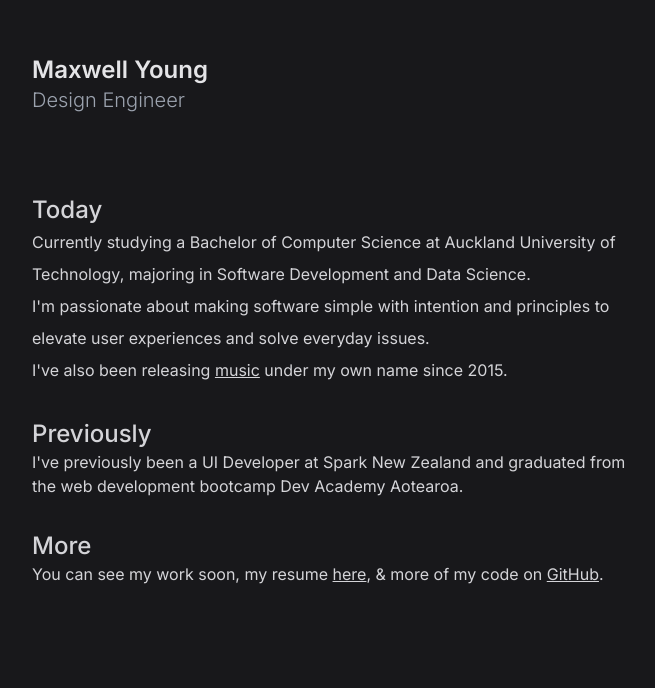
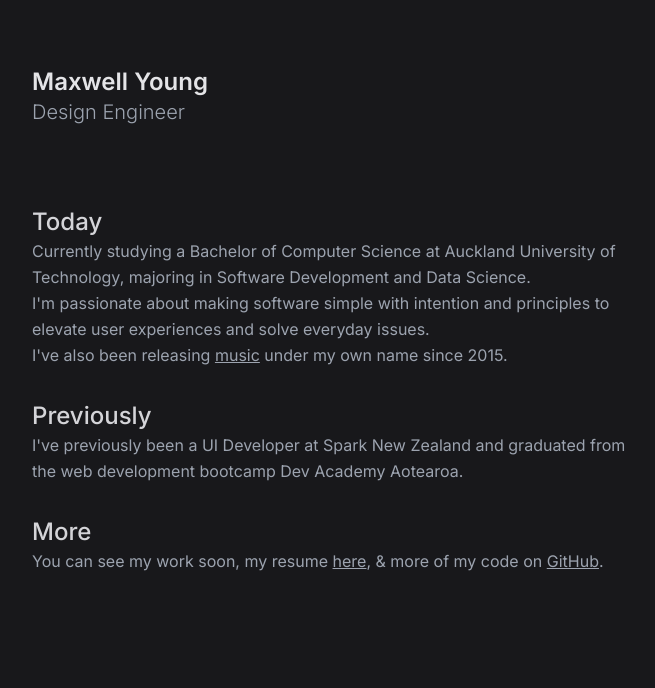
Before and after one commit to maxwellyoung/dev.maxwellyoung.info, a Next.js app: page / in a window 1280 px wide. Shown: the part 112-800 px from the top of the page, without its empty margins (304-959 px from the left). Built offline with nearby package versions, Linux system fonts and the light colour scheme.

Commit message:
text colour change

```diff
--- a/src/app/page.tsx
+++ b/src/app/page.tsx
@@ -15,19 +15,20 @@ export default function Home() {
             <p className="text-xl font-light text-gray-400">Design Engineer</p>
           </header>
 
-          <div className="leading-loose">
+          <div className="leading-relaxed">
             <h2 className="text-2xl font-medium">Today</h2>
-            <p>
+            <div></div>
+            <p className="text-gray-400">
               Currently studying a Bachelor of Computer Science at Auckland
               University of Technology, majoring in Software Development and
               Data Science.
             </p>
-            <p>
+            <p className="text-gray-400">
               I&apos;m passionate about making software simple with intention
               and principles to elevate user experiences and solve everyday
               issues.
             </p>
-            <p>
+            <p className="text-gray-400">
               I&apos;ve also been releasing{" "}
               <a
                 href="https://music.maxwellyoung.info/"
@@ -39,17 +40,17 @@ export default function Home() {
             </p>
           </div>
 
-          <div>
+          <div className="leading-relaxed">
             <h2 className="text-2xl font-medium">Previously</h2>
-            <p>
+            <p className="text-gray-400">
               I&apos;ve previously been a UI Developer at Spark New Zealand and
               graduated from the web development bootcamp Dev Academy Aotearoa.
             </p>
           </div>
 
-          <div>
+          <div className="leading-relaxed">
             <h2 className="text-2xl font-medium">More</h2>
-            <p>
+            <p className="text-gray-400">
               You can see my work soon, my resume{" "}
               <Link
                 href="#resume"
```
